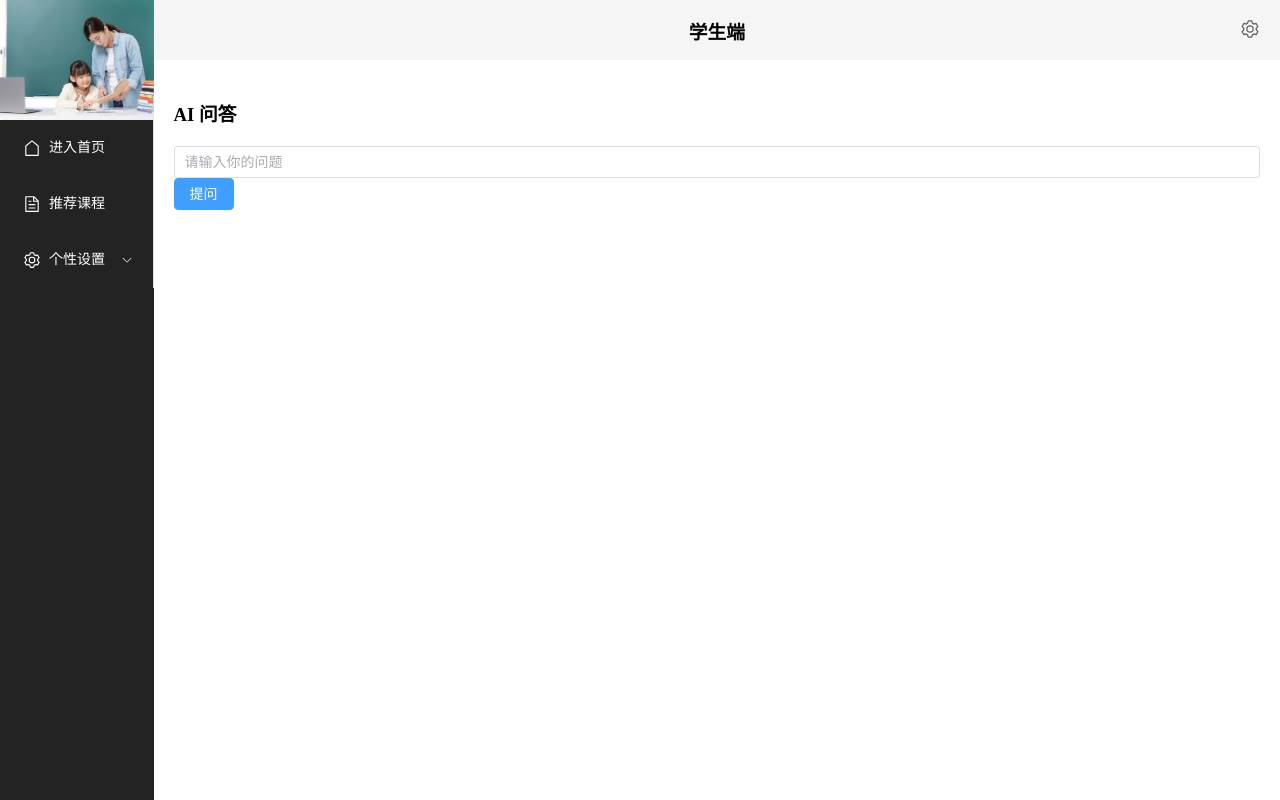
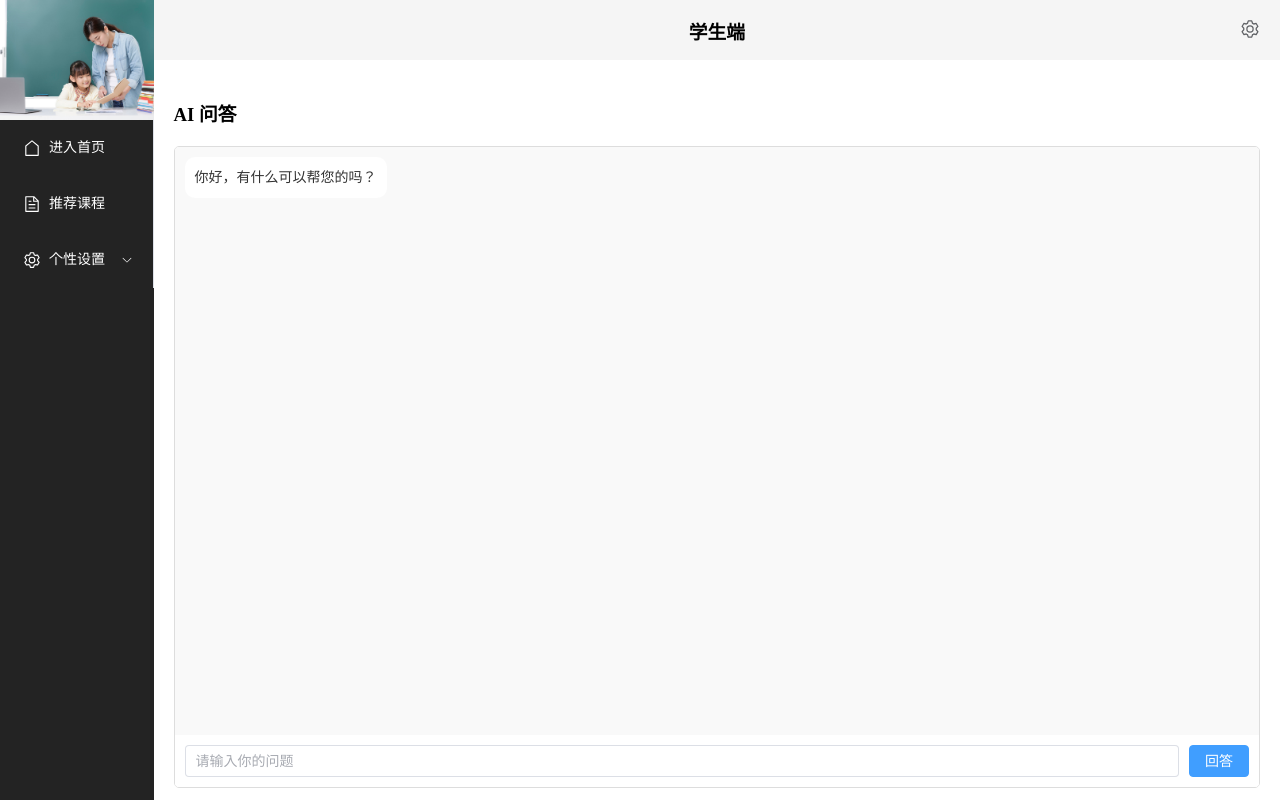
Before and after one commit to Luosj007/edu-plantform, a Vue app: page /student in a window 1280 px wide. Built offline with nearby package versions, Linux system fonts and the light colour scheme.

Commit message:
界面改了一下

```diff
--- a/src/views/HomeView.vue
+++ b/src/views/HomeView.vue
@@ -2,48 +2,110 @@
   <div>
     <h1>AI 问答</h1>
     <div class="ai-chat">
-      <el-input
-        v-model="question"
-        placeholder="请输入你的问题"
-        @keyup.enter="askQuestion"
-        clearable
-      ></el-input>
-      <el-button type="primary" @click="askQuestion">提问</el-button>
-      <div v-if="answer" class="answer">
-        <h3>回答：</h3>
-        <p>{{ answer }}</p>
+      <div class="chat-messages">
+        <div
+          v-for="(message, index) in messages"
+          :key="index"
+          :class="['message', message.type === 'ai' ? 'ai-message' : 'user-message']"
+        >
+          <div class="message-content">{{ message.content }}</div>
+        </div>
+      </div>
+      <div class="chat-input">
+        <el-input
+          v-model="question"
+          placeholder="请输入你的问题"
+          class="input-box"
+          @keyup.enter="askQuestion"
+        />
+        <el-button type="primary" @click="askQuestion" class="answer-button">回答</el-button>
       </div>
     </div>
   </div>
 </template>
 
 <script setup>
-import { ref } from 'vue'
-import { ElMessage } from 'element-plus'
+import { ref } from 'vue';
+import { ElMessage } from 'element-plus';
 
-const question = ref('')
-const answer = ref('')
+const question = ref('');
+const messages = ref([
+  { type: 'ai', content: '你好，有什么可以帮您的吗？' },
+]);
 
 const askQuestion = async () => {
-  if (!question.value) {
-    ElMessage.warning('请输入你的问题')
-    return
+  if (!question.value.trim()) {
+    ElMessage.warning('请输入你的问题');
+    return;
   }
 
-  // 模拟 AI 回答
-  answer.value = '这是一个模拟的回答。'
-  question.value = ''
-}
+  // 添加用户消息
+  messages.value.push({ type: 'user', content: question.value });
+  const userMessage = question.value;
+  question.value = ''; // 清空输入框
+
+  // 模拟 AI 回复
+  setTimeout(() => {
+    const aiReply = `AI 回复：您刚才说的是 "${userMessage}"，这是一个很好的问题！`;
+    messages.value.push({ type: 'ai', content: aiReply });
+  }, 1000); // 模拟延迟
+};
 </script>
 
 <style scoped>
 .ai-chat {
   margin-top: 20px;
-}
-.answer {
-  margin-top: 10px;
-  padding: 10px;
+  display: flex;
+  flex-direction: column;
+  height: 80vh;
   border: 1px solid #ddd;
   border-radius: 5px;
+  overflow: hidden;
+}
+
+.chat-messages {
+  flex: 1;
+  overflow-y: auto;
+  padding: 10px;
+  display: flex;
+  flex-direction: column;
+  gap: 10px;
+  background-color: #f9f9f9;
+}
+
+.message {
+  max-width: 70%;
+  padding: 10px;
+  border-radius: 10px;
+  font-size: 14px;
+  line-height: 1.5;
+  word-wrap: break-word;
+}
+
+.ai-message {
+  align-self: flex-start;
+  background-color: #ffffff;
+  color: #333;
+}
+
+.user-message {
+  align-self: flex-end;
+  background-color: #9eea6a;
+  color: #fff;
+}
+
+.chat-input {
+  display: flex;
+  gap: 10px;
+  padding: 10px;
+  background-color: #fff;
+}
+
+.input-box {
+  flex: 1;
+}
+
+.answer-button {
+  flex-shrink: 0;
 }
 </style>
```
